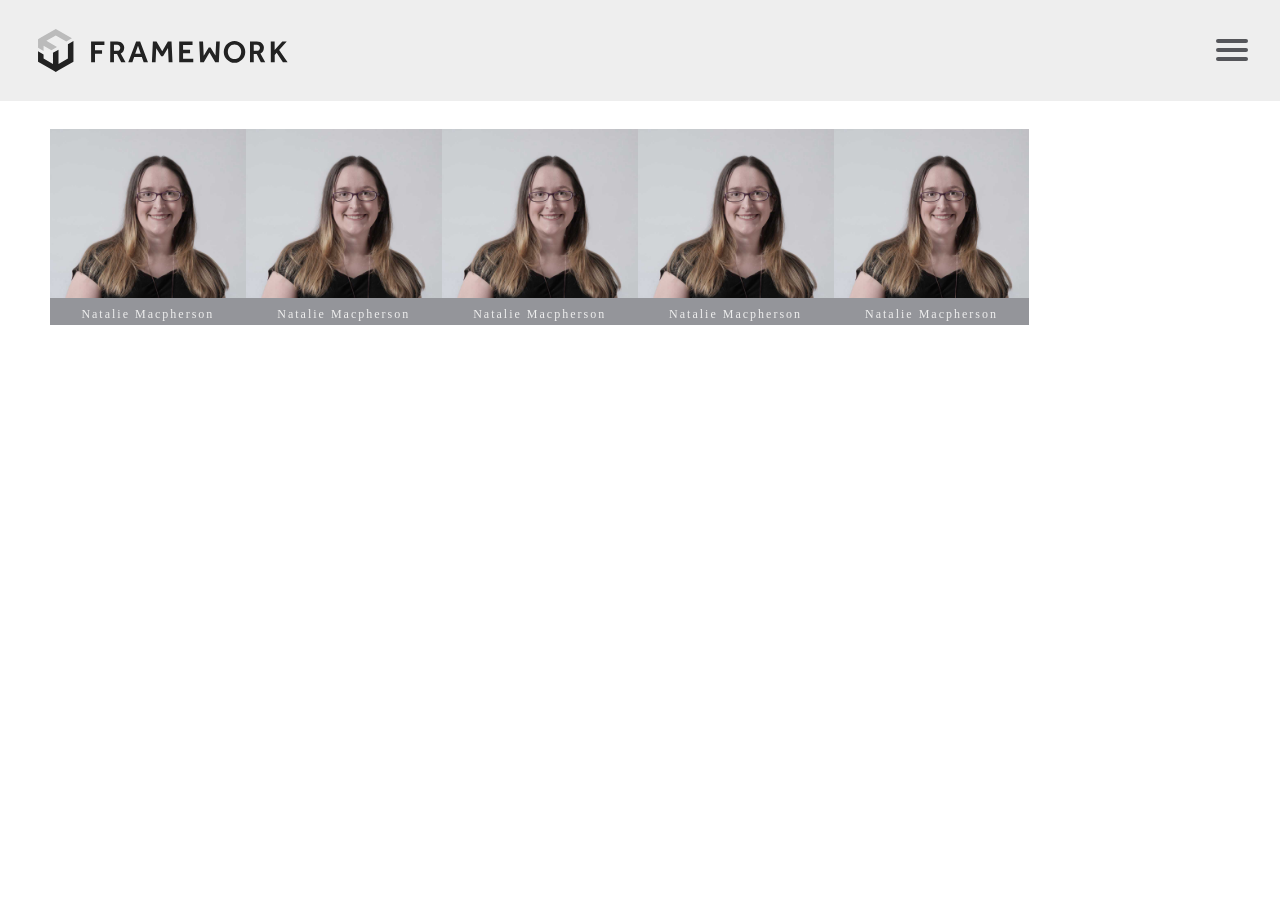
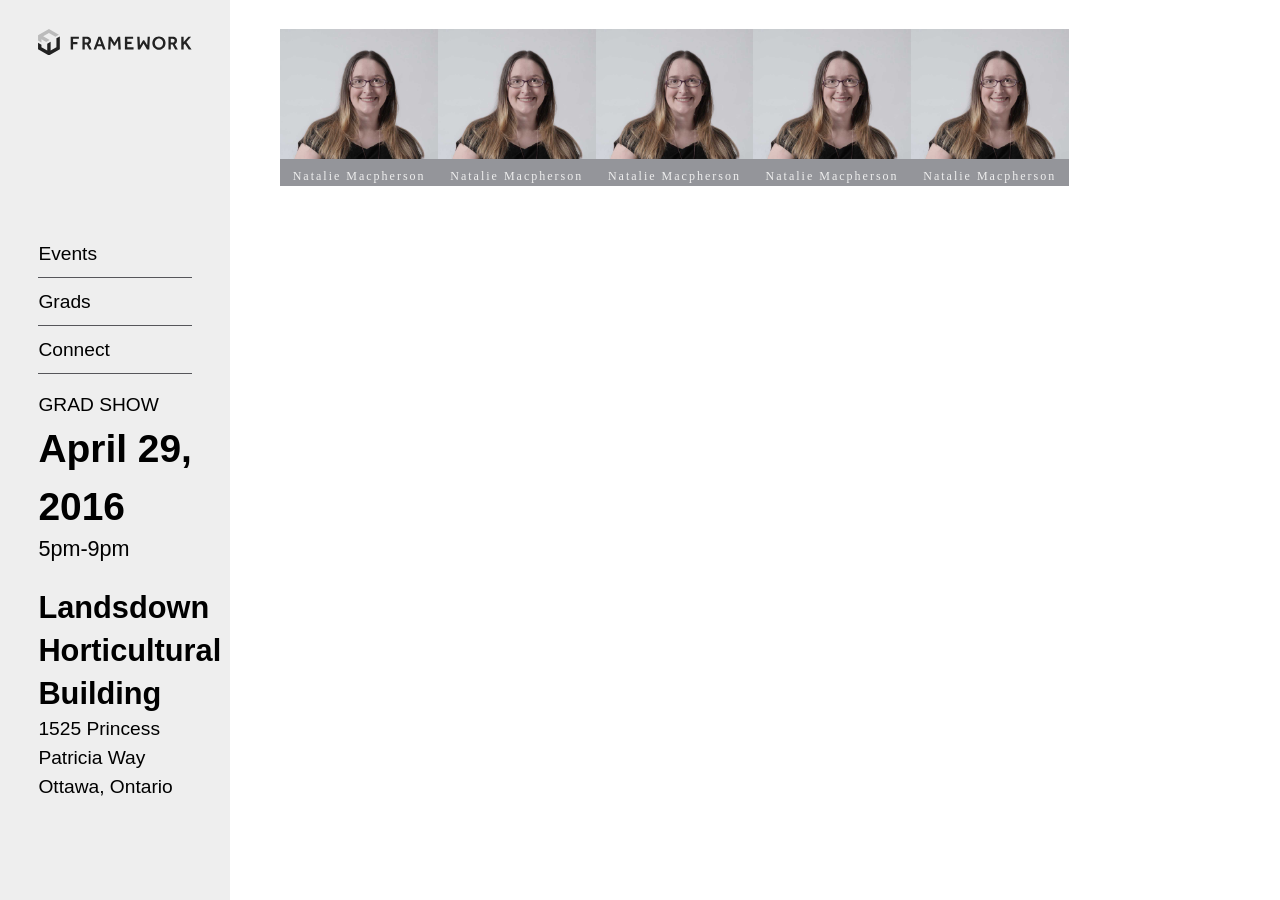
Before and after one commit to algonquindesign-grads/2016, a Jekyll site: the page built from index.html, in a window 1280 px wide. Built offline with Jekyll 4.4.1, drawn with Linux system fonts in a browser that asks for light colours.

Commit message:
refactor(html,css): style fw-info to hide on some screens

```diff
--- /dev/null
+++ b/_includes/fw-info.html
@@ -0,0 +1,9 @@
+<div class="fw-info">
+  <h2 class="kilo">Grad Show</h2>
+  <p class="fw-info-date zetta">April 29, 2016</p>
+  <p class="fw-info-time mega">5pm-9pm</p>
+  <div class="countdown"></div>
+  <p class="fw-info-venue peta">Landsdown Horticultural Building</p>
+  <a target="_blank" href="https://goo.gl/maps/otegWHi52sT2" class="fw-info-address">1525 Princess Patricia Way</a>
+  <p class="fw-info-city">Ottawa, Ontario</p>
+</div>
--- a/_includes/header.html
+++ b/_includes/header.html
@@ -21,18 +21,14 @@
       <span>Menu</span>
     </div>
   </a>
-
-
+<div class="unit-s-hidden unit-xl-1 side-info">
+{% include fw-info.html %}
+</div>
 
 </header>
+
 {% include nav.html %}
 
-  <div class="fw-info">
-    <h2 class="kilo">Grad Show</h2>
-    <p class="fw-info-date zetta">April 29, 2016</p>
-    <p class="fw-info-time mega">5pm-9pm</p>
-    <div class="countdown"></div>
-    <p class="fw-info-venue peta">Landsdown Horticultural Building</p>
-    <a target="_blank" href="https://goo.gl/maps/otegWHi52sT2" class="fw-info-address">1525 Princess Patricia Way</a>
-    <p class="fw-info-city">Ottawa, Ontario</p>
-  </div><!-- /fw-info -->
+<div class="unit-xl-hidden">
+{% include fw-info.html %}
+</div>
--- a/css/style.css
+++ b/css/style.css
@@ -1963,6 +1963,7 @@ td, th, fieldset {
   overflow: hidden;
   background-color: #eee;
   position: relative;
+  z-index: 50;
 }
 
 .fw-header .logo {
@@ -1996,7 +1997,7 @@ td, th, fieldset {
 }
 
 .fw-header[data-state="open"] .fw-navigation {
-  max-height: 15em;
+  max-height: 20em;
 }
 
 .fw-header[data-state="open"] .fw-toggle-button {
@@ -2016,7 +2017,7 @@ td, th, fieldset {
 }
 
 .fw-header[data-state="open"] + #fw-menu {
-  max-height: 15em;
+  max-height: 20em;
 }
 
 .fw-header[data-state="closed"] .fw-navigation {
@@ -2086,6 +2087,10 @@ td, th, fieldset {
   list-style: none;
 }
 
+.fw-navigation ul li {
+  position: relative;
+}
+
 .fw-navigation ul li a {
   background-color: #eee;
   display: block;
@@ -2103,8 +2108,28 @@ td, th, fieldset {
   color: #eee;
 }
 
+.fw-navigation ul li:before {
+  content: "";
+  position: absolute;
+  left: 2em;
+  right: 2em;
+  bottom: 0;
+  border-bottom: 1px solid #55565a;
+  transition: all 250ms;
+}
+
+.fw-navigation ul li:hover:before {
+  left: 0;
+  right: 0;
+}
+
+.fw-navigation ul li:last-child:before {
+  border: none;
+}
+
 .fw-info {
   padding: 2em;
+  position: relative;
 }
 
 .fw-info * {
@@ -2154,6 +2179,51 @@ td, th, fieldset {
   }
 }
 
+@media only screen and (min-width: 80em) {
+  .fw-header {
+    position: fixed;
+    width: 12em;
+    left: 0;
+    top: 0;
+    bottom: 0;
+  }
+  .site-wrapper {
+    width: calc(100% - 12em);
+    left: 12em;
+  }
+  .fw-toggle {
+    display: none;
+  }
+  .logo {
+    min-width: 100%;
+  }
+  .fw-navigation {
+    left: 0;
+    top: 12em;
+    position: fixed;
+    max-height: 20em;
+    width: 12em;
+    overflow-y: scroll;
+  }
+  .fw-navigation ul li:last-child:before {
+    border-bottom: 1px solid #55565a;
+  }
+  .fw-navigation ul li a {
+    padding: 0.5em 2em;
+  }
+  .side-info {
+    position: relative;
+    top: 14em;
+  }
+  .side-info .fw-info {
+    position: static !important;
+    clip: auto;
+    height: auto;
+    width: auto;
+    overflow: auto;
+  }
+}
+
 @-moz-viewport {
   width: device-width;
   scale: 1;
@@ -2180,11 +2250,13 @@ html {
   -webkit-text-size-adjust: 100%;
   text-size-adjust: 100%;
   font-family: 'Effra', sans-serif;
+  position: relative;
 }
 
 body {
   margin: 0;
   padding: 0;
+  position: relative;
 }
 
 *, *:before, *:after {
@@ -2199,8 +2271,13 @@ body {
 .site-wrapper {
   display: block;
   overflow: hidden;
+  position: relative;
   margin: 0;
   padding: 0;
+}
+
+.ph-graduates {
+  margin: 0 auto;
 }
 
 body.noscript .fw-navigation {
--- a/scss/_base.scss
+++ b/scss/_base.scss
@@ -12,7 +12,8 @@ $black: #000;
 $text-color: $black;
 
 $fw-menu-duration: 250ms;
-
+$side-bar-width: 12em;
+$menu-max-height: 20em;
 /*
 
 
--- a/scss/components/_header.scss
+++ b/scss/components/_header.scss
@@ -4,6 +4,7 @@
   overflow: hidden;
   background-color: $white;
   position: relative;
+  z-index: 50;
 
   .logo{
     position: relative;
@@ -36,7 +37,7 @@
   }
   &[data-state="open"]{
     .fw-navigation{
-      max-height: 15em;
+      max-height: $menu-max-height;
     }
     .fw-toggle-button{
       background-color: transparent;
@@ -48,7 +49,7 @@
       transform: rotate(-45deg) translate(7px, -8px);
     }
     & + #fw-menu {
-      max-height: 15em;
+      max-height: $menu-max-height;
     }
   }
   &[data-state="closed"]{
@@ -111,12 +112,14 @@
     @include zero;
     list-style: none;
     li{
+      position: relative;
       a{
         background-color: $white;
         display: block;
         padding: 1em 2em;;
         text-decoration: none;
         color: $text-color;
+
         &:hover, &:focus{
           background-color: darken($white, 10%);
         }
@@ -124,6 +127,22 @@
           background-color: darken($white, 15%);
           color: $white;
         }
+      }
+      &:before{
+        content: "";
+        position: absolute;
+        left : 2em;
+        right: 2em;
+        bottom: 0;
+        border-bottom: 1px solid $grey;
+        transition: all $fw-menu-duration;
+      }
+      &:hover:before{
+        left: 0;
+        right: 0;
+      }
+      &:last-child:before{
+        border: none;
       }
     }
 
@@ -133,6 +152,7 @@
 
 .fw-info{
   padding: 2em;
+  position: relative;
   *{
     @include zero;
   }
@@ -161,9 +181,11 @@
 @media only screen and (min-width: 25em){
 
 }
+
 @media only screen and (min-width: 38em){
   .fw-info{
     @include element-invisible;
+    // display: none;
   }
   .fw-navigation{
     width: 18em;
@@ -172,9 +194,57 @@
     z-index: 100;
   }
 }
+
 @media only screen and (min-width: 60em){
 
 }
+
 @media only screen and (min-width: 80em){
+  .fw-header{
+    position: fixed;
+    width: $side-bar-width;
+    left: 0;
+    top: 0;
+    bottom: 0;
+  }
 
+  .site-wrapper{
+    width: calc(100% - 12em);
+    left: $side-bar-width;
+  }
+
+  .fw-toggle{
+    // @include element-invisible;
+    display: none;
+  }
+
+  .logo{
+    min-width: 100%;
+  }
+
+  .fw-navigation{
+    left: 0;
+    top: $side-bar-width;
+    position: fixed;
+    max-height: $menu-max-height;
+    width: $side-bar-width;
+    overflow-y: scroll;
+    ul{
+      li{
+        &:last-child:before{
+        border-bottom: 1px solid $grey;
+      }
+        a{
+          padding: 0.5em 2em;
+        }
+      }
+    }
+  }
+  .side-info{
+    position: relative;
+    top: 14em;
+    .fw-info{
+      @include element-invisible-off;
+    }
+  }
 }
--- a/scss/components/_main.scss
+++ b/scss/components/_main.scss
@@ -11,10 +11,12 @@ html {
 	-webkit-text-size-adjust: 100%;
 	text-size-adjust: 100%;
   font-family: 'Effra', sans-serif;
+  position: relative;
 }
 
 body{
   @include zero;
+  position: relative;
 }
 
 *, *:before, *:after {
@@ -29,17 +31,16 @@ body{
 .site-wrapper{
   display: block;
   overflow: hidden;
+  position: relative;
   @include zero;
+}
+
+.ph-graduates{
+  margin: 0 auto;
 }
 
 // Show navigation on screen when there is no JS
 body.noscript{
-  .fw-header{
-      &[data-state="closed"]{
-        // .fw-navigation{
-        // max-height: 15em;
-      }
-    }
   .fw-navigation{
         max-height: 15em;
   }
```
